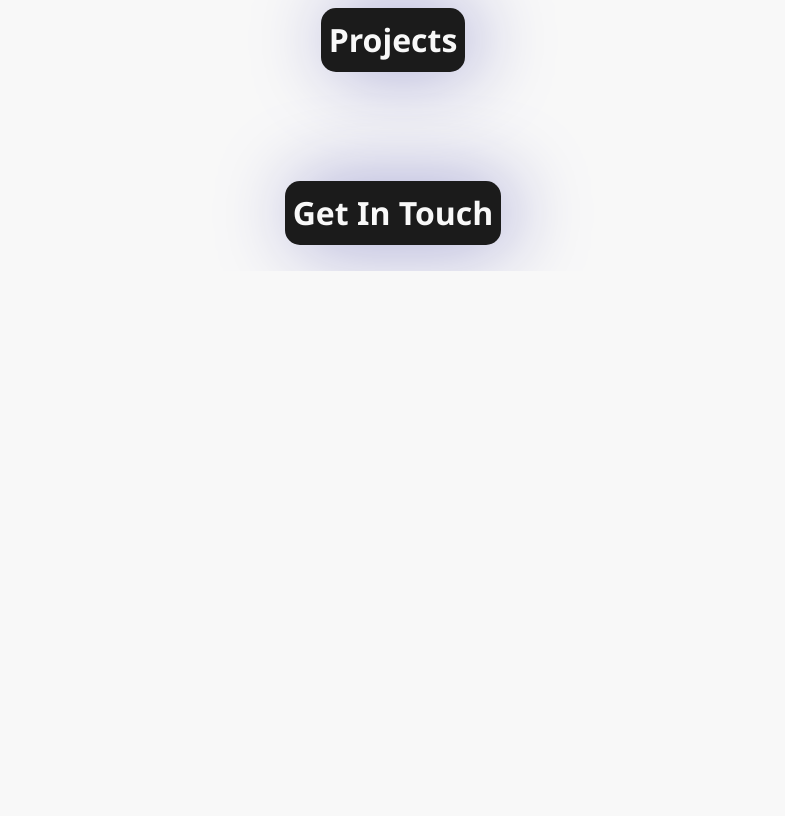
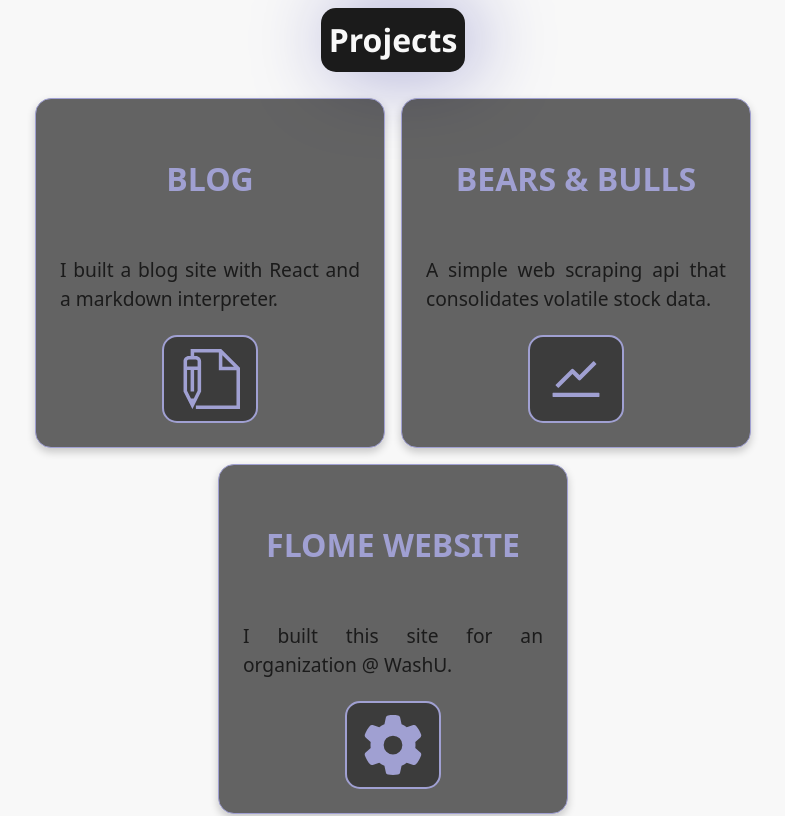
Before and after one commit to JayceBordelon/personal-site, a React (Vite) app: page / in a window 1280 px wide. Shown: the part 7340-8156 px from the top of the page, without its empty margins (247-1032 px from the left). Before the commit the page ends 7611 px from the top, so only its background shows below. Built offline with nearby package versions, Linux system fonts and the light colour scheme.

Commit message:
Motion and project synch

```diff
--- /dev/null
+++ b/src/components/ProjectCard.tsx
@@ -0,0 +1,18 @@
+import { openLinkInNewTab } from "../functions/helpers"
+import { project } from "../types/project"
+
+interface projectCardProps {
+    project: project
+}
+
+export default function ProjectCard({project}: projectCardProps) {
+  return (
+    <div className="project-card" onClick={() => openLinkInNewTab(project.link)}>
+        <header>
+            <h3>{project.title}</h3>
+        </header>
+        <p>{project.desc}</p>
+        <button className="open-project-button" onClick={() => openLinkInNewTab(project.link)} type="button">{project.icon}</button>
+    </div>
+  )
+}
--- /dev/null
+++ b/src/constants/projectConstants.tsx
@@ -0,0 +1,28 @@
+import { project } from "../types/project";
+import { TfiWrite } from "react-icons/tfi";
+import { AiOutlineStock } from "react-icons/ai";
+import { FaGear } from "react-icons/fa6";
+
+
+const ICON_SIZE = 60;
+
+export const myProjects: project[] = [
+    {
+        title: "Blog",
+        desc: "I built a blog site with React and a markdown interpreter.",
+        link: "https://jayceblog.netlify.app/",
+        icon: <TfiWrite size={ICON_SIZE} />
+    },
+    {
+        title: "Bears & Bulls",
+        desc: "A simple web scraping api that consolidates volatile stock data.",
+        link: "https://bearsandbulls.netlify.app/",
+        icon: <AiOutlineStock size={ICON_SIZE} />
+    },
+    {
+        title: "FLOME Website",
+        desc: `I built this site for an organization @ WashU.`,
+        link: "https://flome-washu.netlify.app/",
+        icon: <FaGear size={ICON_SIZE} />
+    }
+]
--- a/src/index.css
+++ b/src/index.css
@@ -3,6 +3,7 @@
 @import url("./styles/intro.css");
 @import url("./styles/work.css");
 @import url("./styles/skills.css");
+@import url("./styles/project.css");
 
 
 :root {
--- a/src/sections/Projects.tsx
+++ b/src/sections/Projects.tsx
@@ -1,11 +1,21 @@
-import RandomizedTitle from '../components/TypeWriter'
+import FloatingInView from '../components/FloatingInView'
+import ProjectCard from '../components/ProjectCard'
+import TypeWriter from '../components/TypeWriter'
+import { myProjects } from '../constants/projectConstants'
 
 export default function Projects() {
   return (
     <section id="projects">
       <header>
-      <h2><RandomizedTitle>Projects</RandomizedTitle></h2>
+        <h2><TypeWriter>Projects</TypeWriter></h2>
       </header>
+      <div className="project-card-container">
+        {myProjects.map(project => (
+          <FloatingInView key={project.title} threshold={0.2}>
+            <ProjectCard project={project} />
+          </FloatingInView>
+        ))}
+      </div>
     </section>
   )
 }
--- /dev/null
+++ b/src/styles/project.css
@@ -0,0 +1,79 @@
+
+
+.project-card-container {
+    display: flex;
+    flex-wrap: wrap;
+    justify-content: center;
+    gap: 1rem;
+    background-color: var(--bg, #1a1a1a);
+    border-radius: 1rem;
+  }
+
+  .project-card {
+    display: flex;
+    flex-direction: column;
+    align-items: center;
+    justify-content: space-between;
+    width: 300px;
+    min-height: 300px;
+    padding: 1.5rem;
+    background: rgba(0, 0, 0, 0.6);
+    border: 1px solid var(--alt, #ccc);
+    border-radius: 1rem;
+    box-shadow: 0 4px 8px rgba(0, 0, 0, 0.2);
+    text-align: center;
+    transition: transform 0.3s ease, box-shadow 0.3s ease;
+    overflow: hidden;
+    cursor: pointer;
+  }
+
+  .project-card:hover {
+    transform: translateY(-10px);
+    box-shadow: 0 8px 16px rgba(0, 0, 0, 0.4);
+  }
+
+
+  .project-card header h3 {
+    font-size: 2rem;
+    font-weight: 700;
+    color: var(--alt, #fff);
+    text-transform: uppercase;
+  }
+
+  .project-card p {
+    font-size: 1.2rem;
+    font-weight: 500;
+    color: var(--text, #ddd);
+    text-align: justify;
+  }
+
+  .open-project-button {
+    display: flex;
+    align-items: center;
+    justify-content: center;
+    padding: 12px 16px;
+    border-radius: 15px;
+    background: rgba(0, 0, 0, 0.4);
+    border: 2px solid var(--alt, #ccc);
+    color: var(--alt, #fff);
+    font-weight: 600;
+    text-transform: uppercase;
+    cursor: pointer;
+    transition: background-color 0.3s ease, box-shadow 0.3s ease, transform 0.2s ease;
+  }
+
+  .open-project-button:hover {
+    background-color: var(--alt, #4caf50);
+    color: var(--bg, #1a1a1a);
+    box-shadow: 0 4px 8px rgba(0, 0, 0, 0.4);
+    transform: translateY(-5px);
+  }
+
+  .open-project-button:focus {
+    outline: none;
+    box-shadow: 0 0 8px var(--alt, #4caf50);
+  }
+
+  .open-project-button:active {
+    transform: translateY(2px);
+  }
--- /dev/null
+++ b/src/types/project.tsx
@@ -0,0 +1,6 @@
+export type project = {
+    title: string,
+    link: string,
+    icon: React.ReactNode,
+    desc: string
+};
```
